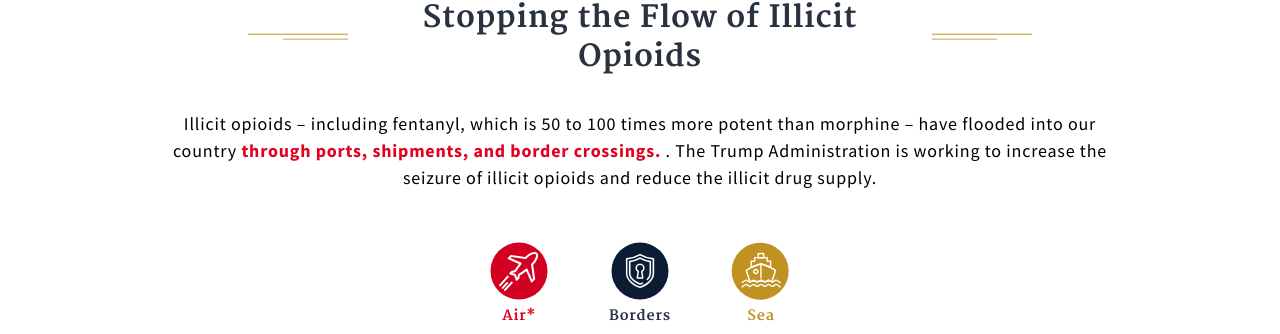
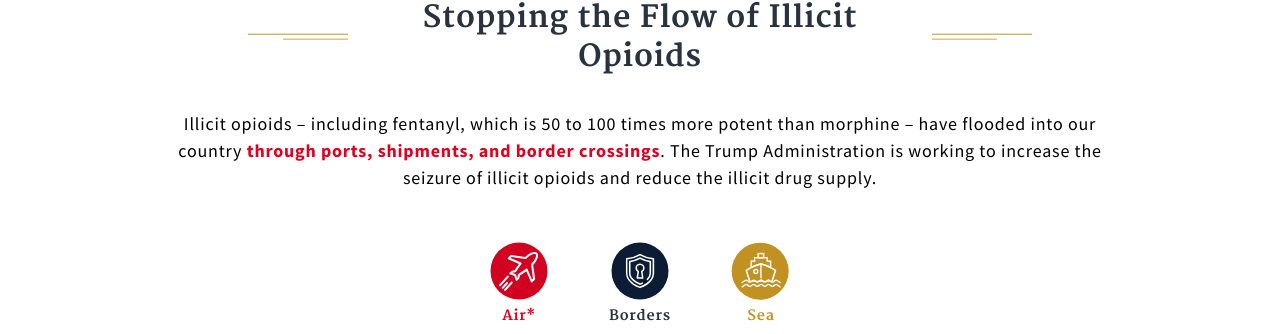
Before and after one commit to GSA/opioids.gov, a Jekyll site: the page built from index.md, in a window 1280 px wide and 900 px high, scrolled down 3793 px. Shown: the part 121-455 px from the top of the window. Built offline with Jekyll 4.4.1, drawn with Linux system fonts in a browser that asks for light colours; nearby versions of some CDN libraries.

Commit message:
remove extra period

```diff
--- a/_layouts/home.html
+++ b/_layouts/home.html
@@ -829,7 +829,7 @@ layout: default
       <h2 id="supply">Stopping the Flow of Illicit Opioids</h2>
       <hr>
     </span>
-  <p>Illicit opioids – including fentanyl, which is 50 to 100 times more potent than morphine – have flooded into our country  		<span>through ports, shipments, and border crossings. </span>. The Trump Administration is working to increase the seizure of illicit opioids and reduce the illicit drug supply.</p>
+  <p>Illicit opioids – including fentanyl, which is 50 to 100 times more potent than morphine – have flooded into our country  		<span>through ports, shipments, and border crossings</span>. The Trump Administration is working to increase the seizure of illicit opioids and reduce the illicit drug supply.</p>
     <div class="site-section-data-split">
       <div class="site-metric">
         <svg xmlns="http://www.w3.org/2000/svg" viewBox="0 0 60 60">
```
